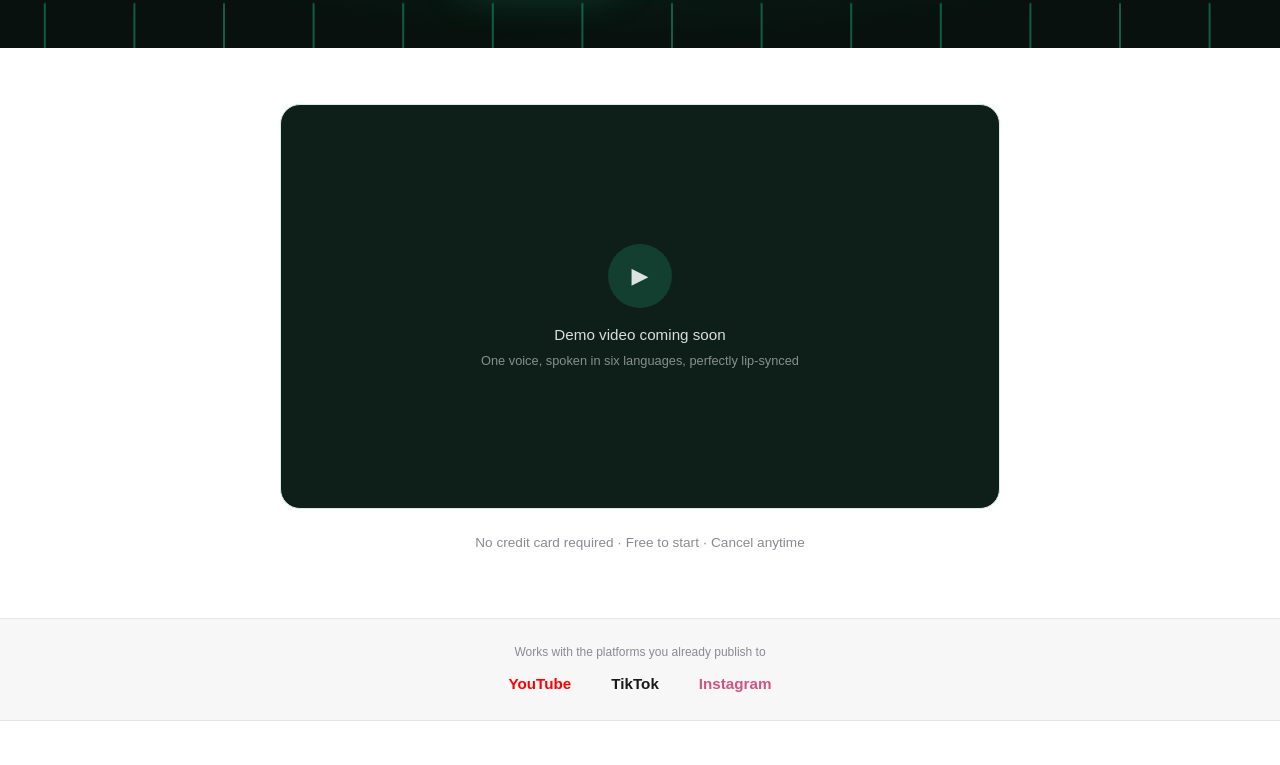
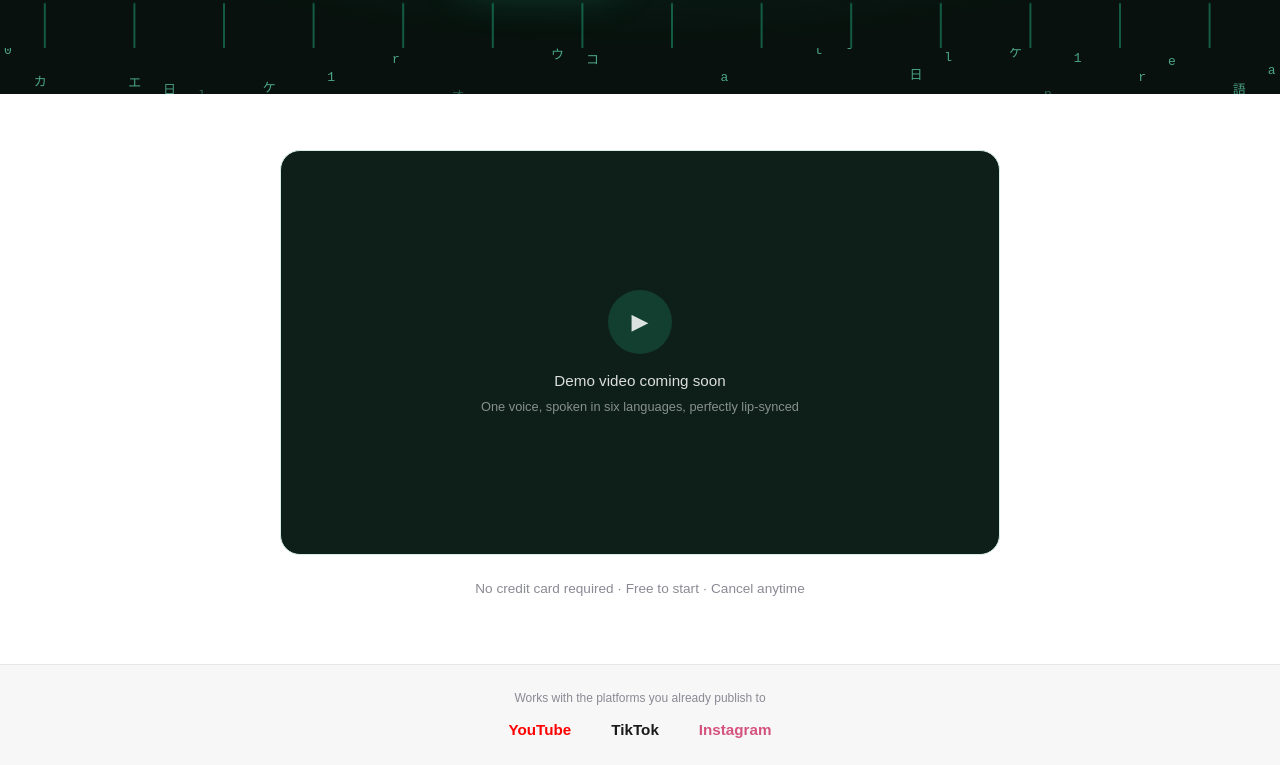
Before and after one commit to tazabbas/polycast, a Next.js app: page / in a window 1280 px wide. Shown: the part 650-1415 px from the top of the page. Built offline with nearby package versions, Linux system fonts and the light colour scheme; no server answers.

Commit message:
Add animated matrix-style dividers between homepage sections

```diff
--- a/app/page.tsx
+++ b/app/page.tsx
@@ -1,5 +1,44 @@
 import { Show, SignInButton, SignUpButton, UserButton } from '@clerk/nextjs'
 import Link from 'next/link'
+
+function MatrixDivider() {
+  const cols = Array.from({ length: 40 })
+  const chars = '01アイウエオカキクケコ日語translate'
+  return (
+    <div aria-hidden="true" style={{ position: 'relative', height: '46px', overflow: 'hidden', background: '#08110D' }}>
+      <div style={{ position: 'absolute', inset: 0, display: 'flex', justifyContent: 'space-between', padding: '0 4px' }}>
+        {cols.map((_, i) => {
+          const char = chars[(i * 7) % chars.length]
+          const duration = 1.4 + (i % 5) * 0.35
+          const delay = (i % 9) * -0.4
+          return (
+            <span
+              key={i}
+              style={{
+                fontFamily: 'monospace',
+                fontSize: '13px',
+                color: '#5DCAA5',
+                opacity: 0.7,
+                animation: `matrixFall ${duration}s linear infinite`,
+                animationDelay: `${delay}s`,
+              }}
+            >
+              {char}
+            </span>
+          )
+        })}
+      </div>
+      <style>{`
+        @keyframes matrixFall {
+          0% { transform: translateY(-46px); opacity: 0; }
+          15% { opacity: 0.8; }
+          85% { opacity: 0.8; }
+          100% { transform: translateY(46px); opacity: 0; }
+        }
+      `}</style>
+    </div>
+  )
+}
 
 export default function Home() {
   return (
@@ -118,6 +157,8 @@ export default function Home() {
         `}</style>
       </section>
 
+      <MatrixDivider />
+
       {/* Video demo section — light background */}
       <section style={{ padding: '3.5rem 2rem 4rem', textAlign: 'center' }}>
         <div style={{ maxWidth: '720px', margin: '0 auto', borderRadius: '20px', overflow: 'hidden', border: '1px solid #D6EEE3', background: '#0E1F19', aspectRatio: '16 / 9', display: 'flex', alignItems: 'center', justifyContent: 'center', position: 'relative' }}>
@@ -145,6 +186,8 @@ export default function Home() {
         </div>
       </div>
 
+      <MatrixDivider />
+
       {/* For Creators */}
       <section style={{ padding: '4rem 2rem', maxWidth: '1000px', margin: '0 auto' }}>
         <div style={{ textAlign: 'center', marginBottom: '3rem' }}>
@@ -170,8 +213,10 @@ export default function Home() {
         </div>
       </section>
 
+      <MatrixDivider />
+
       {/* For Businesses */}
-      <section id="business" style={{ padding: '4rem 2rem', background: '#F7F7F8', borderTop: '1px solid #E5E5EA', borderBottom: '1px solid #E5E5EA' }}>
+      <section id="business" style={{ padding: '4rem 2rem', background: '#F7F7F8' }}>
         <div style={{ maxWidth: '1000px', margin: '0 auto' }}>
           <div style={{ textAlign: 'center', marginBottom: '3rem' }}>
             <div style={{ display: 'inline-block', background: '#FFFFFF', color: '#1D9E75', fontSize: '12px', fontWeight: 600, padding: '4px 14px', borderRadius: '20px', marginBottom: '0.75rem', textTransform: 'uppercase', letterSpacing: '1px' }}>For businesses</div>
@@ -199,6 +244,8 @@ export default function Home() {
         </div>
       </section>
 
+      <MatrixDivider />
+
       {/* Pricing teaser */}
       <section style={{ padding: '4rem 2rem', textAlign: 'center' }}>
         <h2 style={{ fontSize: '2rem', fontWeight: 700, marginBottom: '0.75rem' }}>Simple pricing for creators and businesses</h2>
```
